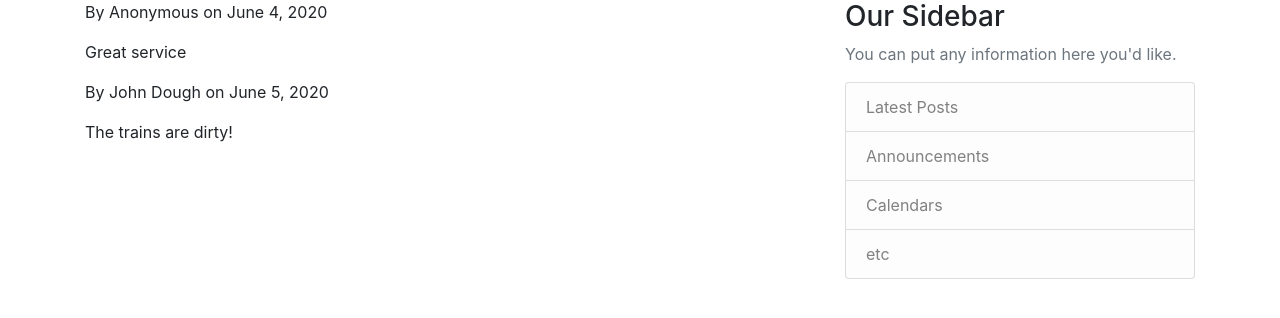
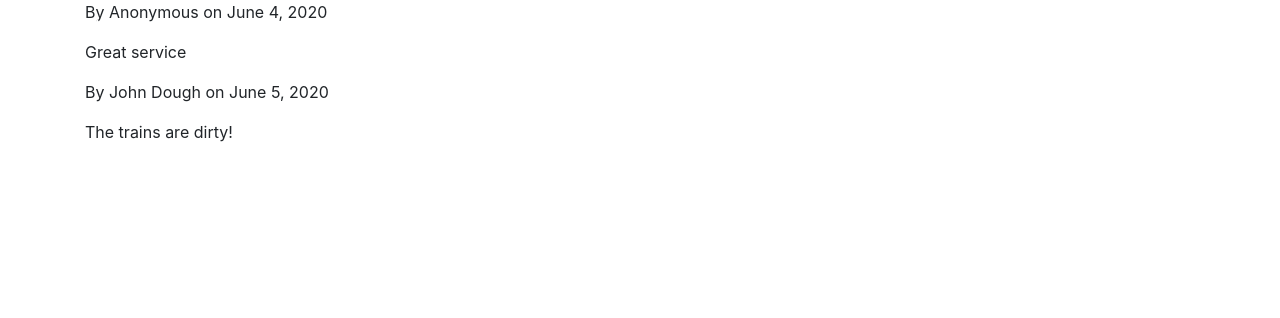
Before and after one commit to JinxedMyself/TWNS-Showcase, a Flask app: page / in a window 1280 px wide. Shown: the top 318 px of the page. Run offline with Flask 2, Linux system fonts and the light colour scheme; some libraries are stand-ins or nearby versions.

Commit message:
Update layout.html

```diff
--- a/templates/layout.html
+++ b/templates/layout.html
@@ -47,19 +47,6 @@
             <div class="col-md-8">
                 {% block content %}{% endblock %}
             </div>
-            <div class="col-md-4">
-                <div class="content-section">
-                    <h3>Our Sidebar</h3>
-                    <p class='text-muted'>You can put any information here you'd like.
-                        <ul class="list-group">
-                            <li class="list-group-item list-group-item-light">Latest Posts</li>
-                            <li class="list-group-item list-group-item-light">Announcements</li>
-                            <li class="list-group-item list-group-item-light">Calendars</li>
-                            <li class="list-group-item list-group-item-light">etc</li>
-                        </ul>
-                    </p>
-                </div>
-            </div>
         </div>
     </main>
     <!-- Optional JavaScript -->
```
